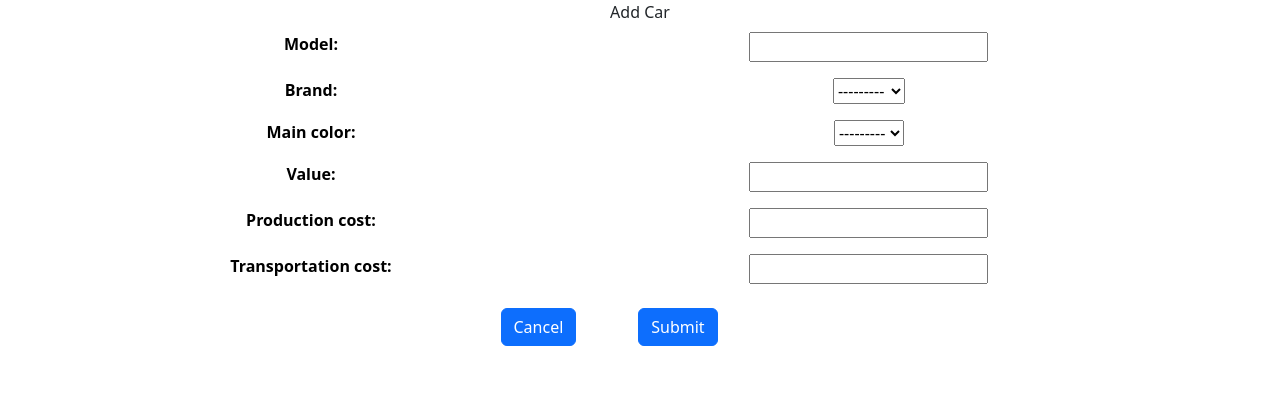
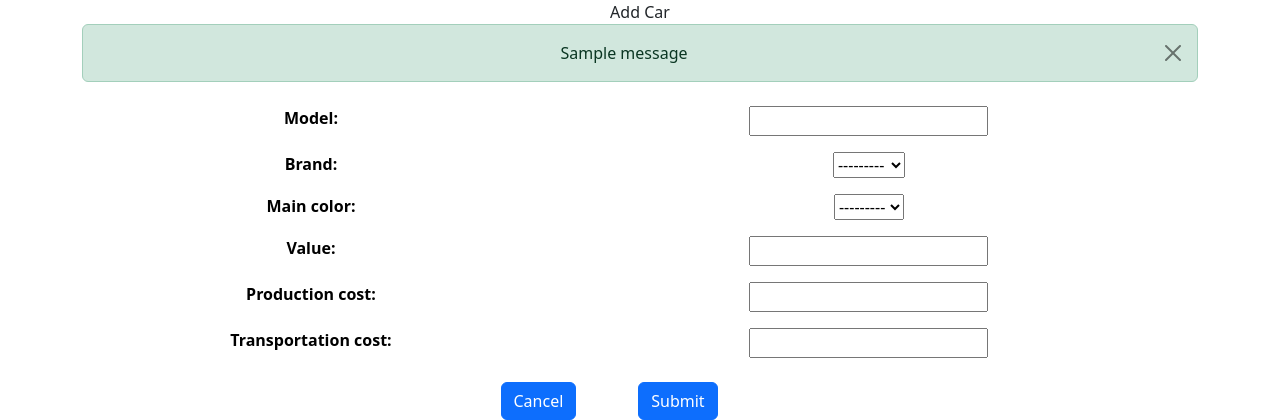
Before and after one commit to andersonbrands/djcar, a Django app: page /add/ in a window 1280 px wide. Shown: the top 420 px of the page. Run offline with Django 4.2, Linux system fonts and the light colour scheme; tables that the repository leaves empty hold one stand-in row (values such as "Sample post"); one stand-in notice (Sample message) is shown.

Commit message:
Display success message on valid car post

```diff
--- a/djcar/core/templates/core/add_car.html
+++ b/djcar/core/templates/core/add_car.html
@@ -3,6 +3,15 @@
 {% block content %}
 
     <div>Add Car</div>
+
+    {% if messages %}
+        {% for message in messages %}
+            <div class="alert alert-success alert-dismissible fade show" role="alert">
+                {{ message }}
+                <button type="button" class="btn-close" data-bs-dismiss="alert" aria-label="Close"></button>
+            </div>
+        {% endfor %}
+    {% endif %}
 
     <form id="add-car-form" method="POST">
         {% csrf_token %}
--- a/djcar/core/views.py
+++ b/djcar/core/views.py
@@ -1,3 +1,4 @@
+from django.contrib import messages
 from django.http import HttpResponse
 from django.shortcuts import render
 from django.views import View
@@ -19,4 +20,5 @@ class AddCarView(FormView):
 
     def form_valid(self, form):
         form.save()
+        messages.success(self.request, "Success")
         return super().form_valid(form)
```
Also changed, not shown: djcar/core/tests/conftest.py (added, +21 -0 lines), djcar/core/tests/test_model_car.py (+2 -9 lines), djcar/core/tests/test_view_add.py (+14 -0 lines).
